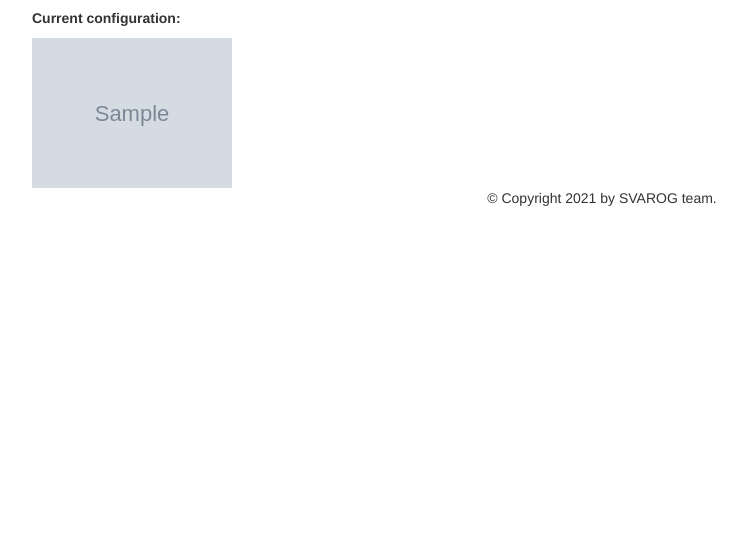
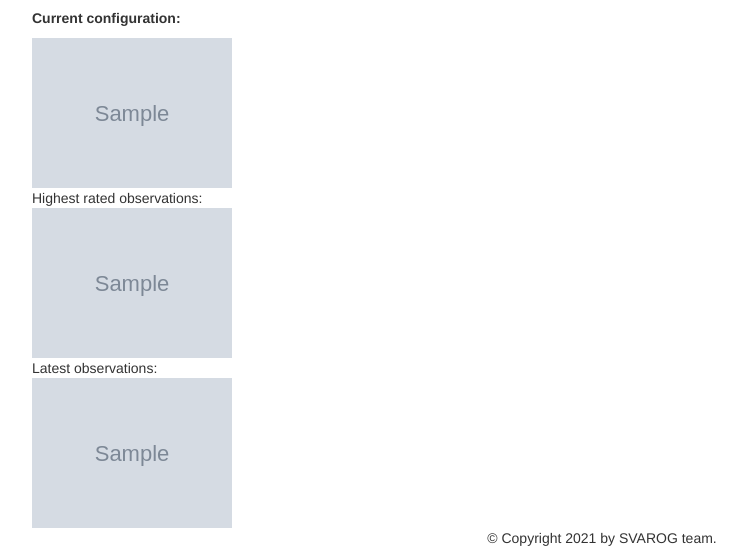
Before and after one commit to gut-space/svarog, a Flask app: template server/templates/station.html in a window 1280 px wide. Shown: the part 301-849 px from the top of the page, without its empty margins (38-785 px from the left). Before the commit the page ends 507 px from the top, so only its background shows below. Run offline with Flask 2, Linux system fonts and the light colour scheme; the template is opened without the code that fills it: most values are stand-ins (such as "Sample title", 1, 10 or a date in 2020); grey boxes marked "Sample" are stand-in pictures; some libraries are stand-ins or nearby versions.

Commit message:
Added list of best and latest observations

```diff
--- a/server/app/static/svarog.css
+++ b/server/app/static/svarog.css
@@ -117,7 +117,10 @@ dd {
     transform: translate(-50%, -50%);
 
     border: 5px solid #ccc;
+    background-color: white;
   }
+
+
 
 #gallery-top {
 }
--- a/server/templates/station.html
+++ b/server/templates/station.html
@@ -50,11 +50,26 @@
         <span id="gallery-descr">Image description</span>
     </div>
 
-    <div class="cx" style="background-color:#fff;">
+    <div>
         {% for f in files %}
-        <img src='/data/stations/{{ station.station_id }}/{{ f.filename }}' width=200 onclick="clicked_img(this)" >
+        <img src='/data/stations/{{ station.station_id }}/{{ f.filename }}' width=200 alt="{{ f.descr }}" onclick="clicked_img(this)" >
         {% endfor %}
     </div>
     {% endif %}
 
+    {% if best_obs is defined %}
+    <div>Highest rated observations:</div>
+        {% for o in best_obs %}
+            <a href='/obs/{{o.obs_id}}'><img src='/data/thumbs/{{ o.thumbnail }}' width=200></a>
+        {% endfor %}
+    {% endif %}
+
+
+    {% if latest_obs is defined %}
+    <div>Latest observations:</div>
+        {% for o in latest_obs %}
+            <a href='/obs/{{o.obs_id}}'><img src='/data/thumbs/{{ o.thumbnail }}' width=200></a>
+        {% endfor %}
+    {% endif %}
+
 {% endblock %}
```
Also changed, not shown: server/app/controllers/station.py (+10 -1 lines), server/app/repository.py (+17 -2 lines).
